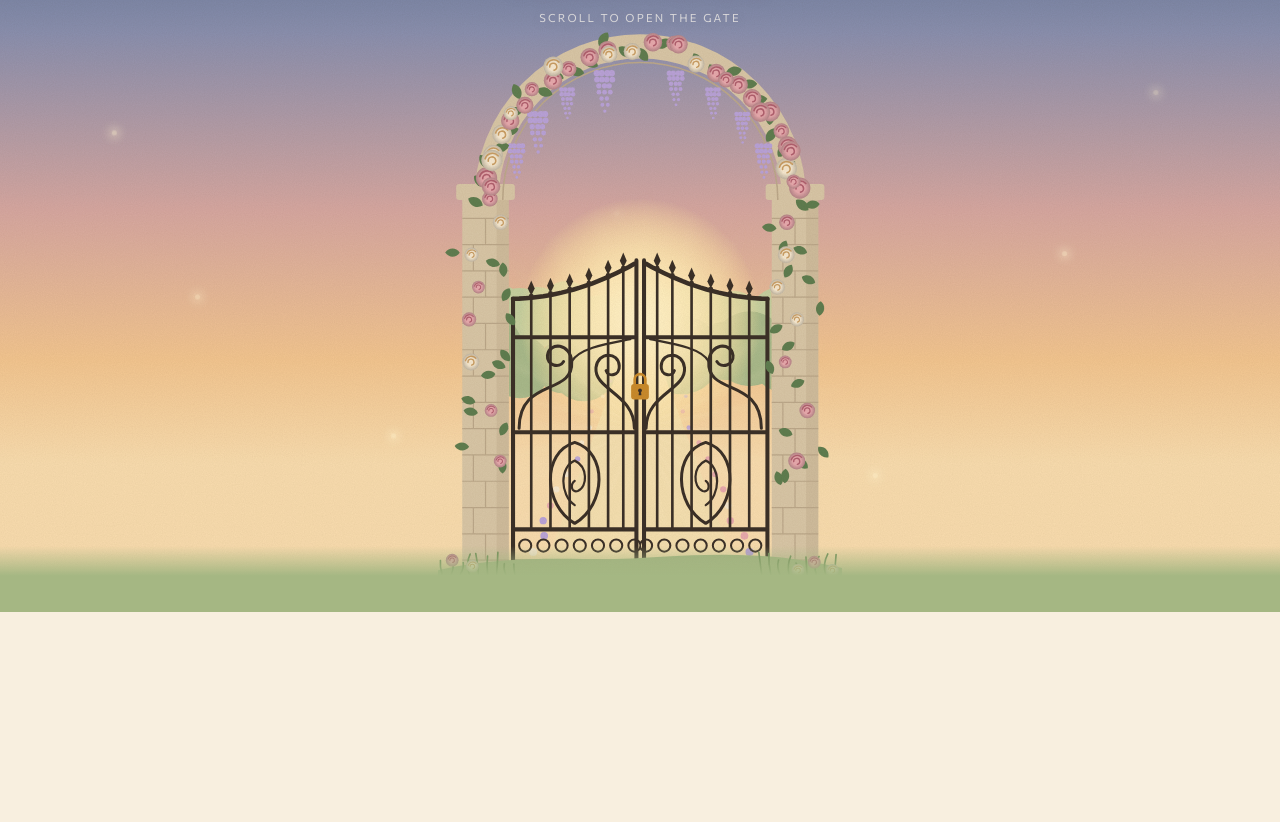
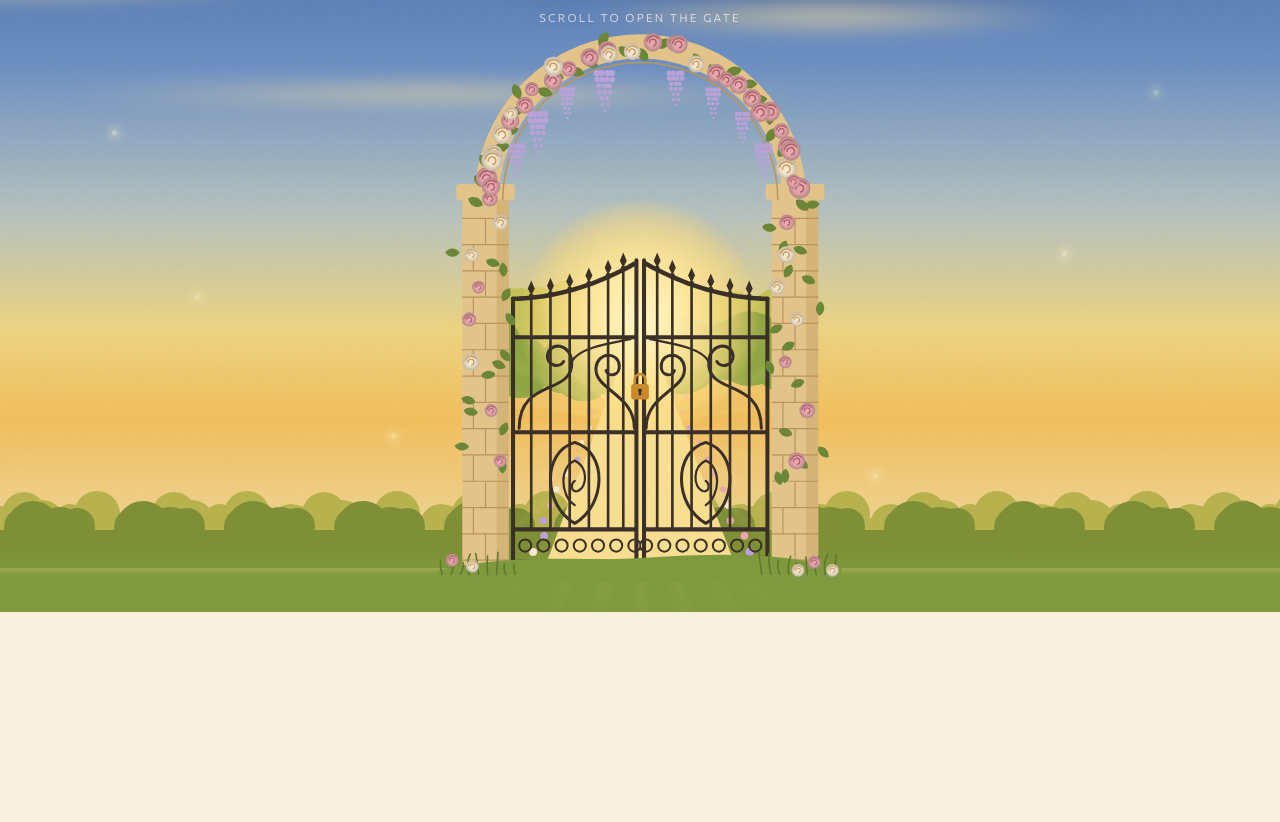
Before and after one commit to laleenS/laleen-cyber-portfolio, a plain HTML site: page index.html in a window 1280 px wide. Shown: the part 188-1010 px from the top of the page. Drawn offline with Linux system fonts and the light colour scheme.

Commit message:
Match the sky to Laleen's reference photos
Golden hour: blue sky, gold-lit clouds, gold horizon, distant tree line.
Night: blue-violet twilight, stars, tree silhouettes, warm light on the stone.

Co-Authored-By: Claude Opus 5.5 <noreply@anthropic.com>
Claude-Session: https://claude.ai/code/session_0196YBsHMzfgAtWjcVi9MmkD

```diff
--- a/index.html
+++ b/index.html
@@ -377,6 +377,16 @@
         </svg>
 
         <!-- Stars (night only) and a few drifting lights -->
+        <div class="gate-clouds"></div>
+        <!-- A tree line on the horizon, behind the gate, across the whole screen -->
+        <svg class="gate-horizon" focusable="false">
+          <defs>
+            <pattern id="hz-far-pattern" width="150" height="90" patternUnits="userSpaceOnUse"><circle class="hz-far" cx="93" cy="45" r="21"/><circle class="hz-far" cx="-57" cy="45" r="21"/><circle class="hz-far" cx="243" cy="45" r="21"/><circle class="hz-far" cx="141" cy="47" r="21"/><circle class="hz-far" cx="-9" cy="47" r="21"/><circle class="hz-far" cx="291" cy="47" r="21"/><circle class="hz-far" cx="4" cy="47" r="19"/><circle class="hz-far" cx="-146" cy="47" r="19"/><circle class="hz-far" cx="154" cy="47" r="19"/><circle class="hz-far" cx="97" cy="36" r="23"/><circle class="hz-far" cx="-53" cy="36" r="23"/><circle class="hz-far" cx="247" cy="36" r="23"/><circle class="hz-far" cx="70" cy="42" r="16"/><circle class="hz-far" cx="-80" cy="42" r="16"/><circle class="hz-far" cx="220" cy="42" r="16"/><circle class="hz-far" cx="86" cy="37" r="14"/><circle class="hz-far" cx="-64" cy="37" r="14"/><circle class="hz-far" cx="236" cy="37" r="14"/><circle class="hz-far" cx="42" cy="45" r="23"/><circle class="hz-far" cx="-108" cy="45" r="23"/><circle class="hz-far" cx="192" cy="45" r="23"/><circle class="hz-far" cx="24" cy="36" r="22"/><circle class="hz-far" cx="-126" cy="36" r="22"/><circle class="hz-far" cx="174" cy="36" r="22"/><circle class="hz-far" cx="93" cy="34" r="15"/><circle class="hz-far" cx="-57" cy="34" r="15"/><circle class="hz-far" cx="243" cy="34" r="15"/><rect class="hz-far" y="40" width="150" height="50"/></pattern>
+            <pattern id="hz-near-pattern" width="110" height="90" patternUnits="userSpaceOnUse" patternTransform="translate(37 0)"><circle class="hz-near" cx="96" cy="49" r="19"/><circle class="hz-near" cx="-14" cy="49" r="19"/><circle class="hz-near" cx="206" cy="49" r="19"/><circle class="hz-near" cx="108" cy="50" r="26"/><circle class="hz-near" cx="-2" cy="50" r="26"/><circle class="hz-near" cx="218" cy="50" r="26"/><circle class="hz-near" cx="106" cy="55" r="22"/><circle class="hz-near" cx="-4" cy="55" r="22"/><circle class="hz-near" cx="216" cy="55" r="22"/><circle class="hz-near" cx="23" cy="56" r="27"/><circle class="hz-near" cx="-87" cy="56" r="27"/><circle class="hz-near" cx="133" cy="56" r="27"/><circle class="hz-near" cx="106" cy="50" r="27"/><circle class="hz-near" cx="-4" cy="50" r="27"/><circle class="hz-near" cx="216" cy="50" r="27"/><circle class="hz-near" cx="40" cy="48" r="18"/><circle class="hz-near" cx="-70" cy="48" r="18"/><circle class="hz-near" cx="150" cy="48" r="18"/><circle class="hz-near" cx="7" cy="54" r="20"/><circle class="hz-near" cx="-103" cy="54" r="20"/><circle class="hz-near" cx="117" cy="54" r="20"/><rect class="hz-near" y="52" width="110" height="38"/></pattern>
+          </defs>
+          <rect width="100%" height="100%" fill="url(#hz-far-pattern)"/>
+          <rect y="14" width="100%" height="100%" fill="url(#hz-near-pattern)"/>
+        </svg>
         <div class="gate-stars"></div>
         <span class="firefly"></span><span class="firefly"></span><span class="firefly"></span><span class="firefly"></span>
         <span class="firefly"></span><span class="firefly"></span><span class="firefly"></span><span class="firefly"></span>
--- a/styles.css
+++ b/styles.css
@@ -66,30 +66,35 @@
      The sky is a real golden-hour fade: dusky blue up high,
      soft lilac and peach in the middle, warm gold at the horizon. */
   --sky: linear-gradient(to bottom,
-         #4d6788 0%, #8a8fae 22%, #d6a7a0 46%, #f2c58f 66%, #f8dcae 80%);
+         #3f66a6 0%, #6f93c8 26%, #b9c6c4 46%, #f1d985 62%, #f6c35f 74%, #f3d58e 86%);
+  --cloud-body: rgba(70, 86, 122, 0.42);
+  --cloud-light: rgba(255, 226, 160, 0.75);
+  --clouds: 1;
+  --horizon-far: #b7b24e;     /* distant trees lit gold */
+  --horizon-near: #7e8f36;
   --title-color: #fffaf0;
   --title-shadow: rgba(40, 30, 60, 0.35);
   --stars: 0;
-  --sun-in: #fff2c9;
-  --sun-out: rgba(255, 226, 160, 0);
-  --tree: #a8b98a;
-  --tree-far: #c5cf9f;
-  --path: #f4dfaf;
+  --sun-in: #fff6c4;
+  --sun-out: rgba(255, 214, 110, 0);
+  --tree: #8fa543;
+  --tree-far: #c3c25a;
+  --path: #f7dd8f;
   --iron: #3b3027;
-  --stone: #d8c6a6;
-  --mortar: #bca88a;
-  --vine: #5f7d4f;
+  --stone: #e2c48a;
+  --mortar: #bb945a;
+  --vine: #6a8636;
   --rose-pink: #e7a9ad;
   --rose-pink-core: #b0606e;
   --rose-cream: #f6e8cf;
   --rose-cream-core: #c99d63;
   --wisteria: #b9a2d8;
-  --ground: #a5b783;
-  --grass: #708f58;
+  --ground: #7f9a3e;
+  --grass: #5c7a2c;
   --firefly: #fff4cf;
   --firefly-amount: 0.45;
-  --stone-light: #eadbc0;
-  --ray: rgba(255, 238, 196, 0.55);
+  --stone-light: #f7e0a6;
+  --ray: rgba(255, 232, 160, 0.6);
   --uplight: rgba(255, 210, 140, 0);   /* lamp light on the pillars, only at night */
   --grain: 0.22;
 
@@ -106,17 +111,22 @@
   /* NIGHT, inspired by a lit-up stone building at night:
      a deep royal blue sky (not black), and warm golden light
      shining up onto the stone. */
-  --paper: #0b1631;
+  --paper: #11163a;
   --ink:   #efe7d6;
   --leaf:  #b7c9a8;
   --petal: #e6b0bb;
   --glow:  #f2c46d;
 
   --sky: linear-gradient(to bottom,
-         #06102b 0%, #0b1c47 40%, #12296a 75%, #1a3378 92%);
+         #0b1236 0%, #1b2160 34%, #33307a 66%, #4a3c86 84%, #5b4790 96%);
   --title-color: #f6efe0;
   --title-shadow: rgba(0, 0, 0, 0.55);
-  --stars: 0.35;
+  --stars: 0.75;
+  --cloud-body: rgba(28, 20, 70, 0.5);
+  --cloud-light: rgba(150, 130, 210, 0.2);
+  --clouds: 0.7;
+  --horizon-far: #1b1c3a;     /* tree silhouettes against the twilight */
+  --horizon-near: #0f1424;
   --sun-in: #ffd892;      /* warm light glowing through the gate */
   --sun-out: rgba(255, 196, 110, 0);
   --tree: #13261d;
@@ -132,7 +142,7 @@
   --rose-cream: #eee0c2;
   --rose-cream-core: #b58e57;
   --wisteria: #8d79c6;
-  --ground: #0c1913;
+  --ground: #0d1420;
   --grass: #1d3a2b;
   --firefly: #ffd98a;
   --firefly-amount: 0.7;
@@ -216,6 +226,7 @@ a:hover {
 /* The artwork box keeps the drawing's shape (400 wide by 560 tall) */
 .gate-box {
   position: relative;
+  z-index: 1;                     /* in front of the clouds and stars */
   height: min(calc(100svh - var(--nav-h) - 11rem), calc(96vw * 1.4));   /* the welcome text floats over the top of it */
   aspect-ratio: 400 / 560;
   /* moving through: grow toward the center of the doorway */
@@ -286,6 +297,42 @@ a:hover {
     radial-gradient(ellipse 16% 42% at 11.5% 100%, var(--uplight), transparent 100%),
     radial-gradient(ellipse 16% 42% at 88.5% 100%, var(--uplight), transparent 100%);
   mix-blend-mode: screen;
+}
+
+/* The tree line on the horizon. Lit warm at golden hour, dark at night. */
+.gate-horizon {
+  position: absolute;
+  left: 0;
+  bottom: 6%;
+  width: 100%;
+  height: 90px;
+  pointer-events: none;
+}
+.hz-far  { fill: var(--horizon-far); }
+.hz-near { fill: var(--horizon-near); }
+
+/* Clouds: soft shapes, gold underneath at golden hour, faint at night.
+   They drift very slowly across the sky. */
+.gate-clouds {
+  position: absolute;
+  inset: 0 -20% 42% -20%;
+  pointer-events: none;
+  opacity: var(--clouds);
+  filter: blur(10px);
+  background:
+    radial-gradient(ellipse 22% 7% at 20% 26%, var(--cloud-light), transparent 70%),
+    radial-gradient(ellipse 26% 10% at 20% 20%, var(--cloud-body), transparent 70%),
+    radial-gradient(ellipse 20% 6% at 64% 34%, var(--cloud-light), transparent 70%),
+    radial-gradient(ellipse 24% 9% at 64% 28%, var(--cloud-body), transparent 70%),
+    radial-gradient(ellipse 18% 5% at 88% 16%, var(--cloud-light), transparent 70%),
+    radial-gradient(ellipse 22% 8% at 88% 11%, var(--cloud-body), transparent 70%),
+    radial-gradient(ellipse 30% 4% at 42% 52%, var(--cloud-light), transparent 70%);
+  animation: cloud-drift 120s linear infinite alternate;
+}
+
+@keyframes cloud-drift {
+  from { transform: translateX(-4%); }
+  to   { transform: translateX(4%); }
 }
 
 /* Stars: tiny dots scattered across the sky. Only visible at night. */
@@ -468,6 +515,7 @@ a:hover {
     opacity: 1;
   }
   .firefly { animation: none; }
+  .gate-clouds { animation: none; }
 }
 
 
```
Also changed, not shown: prd.md (+1 -1 lines).
